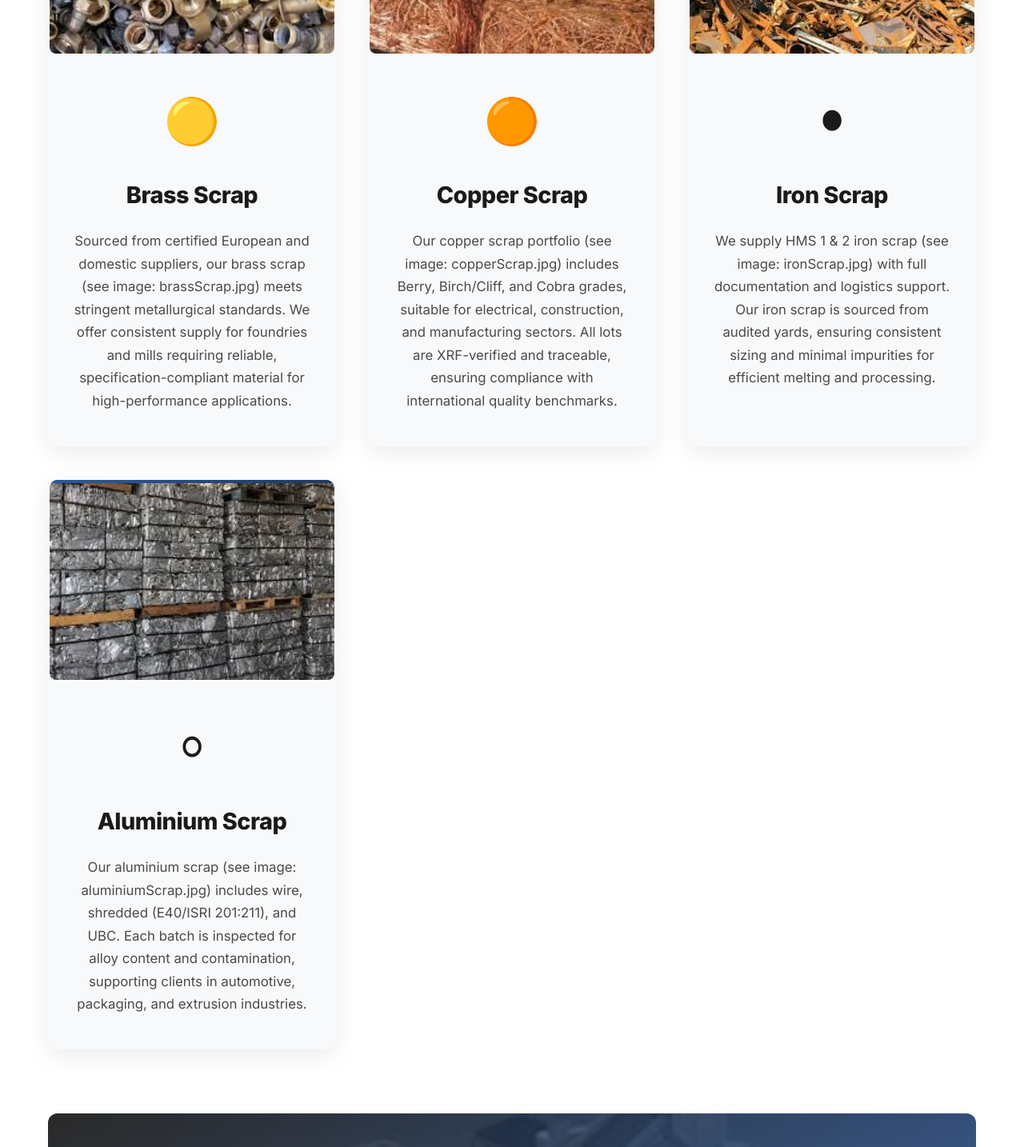
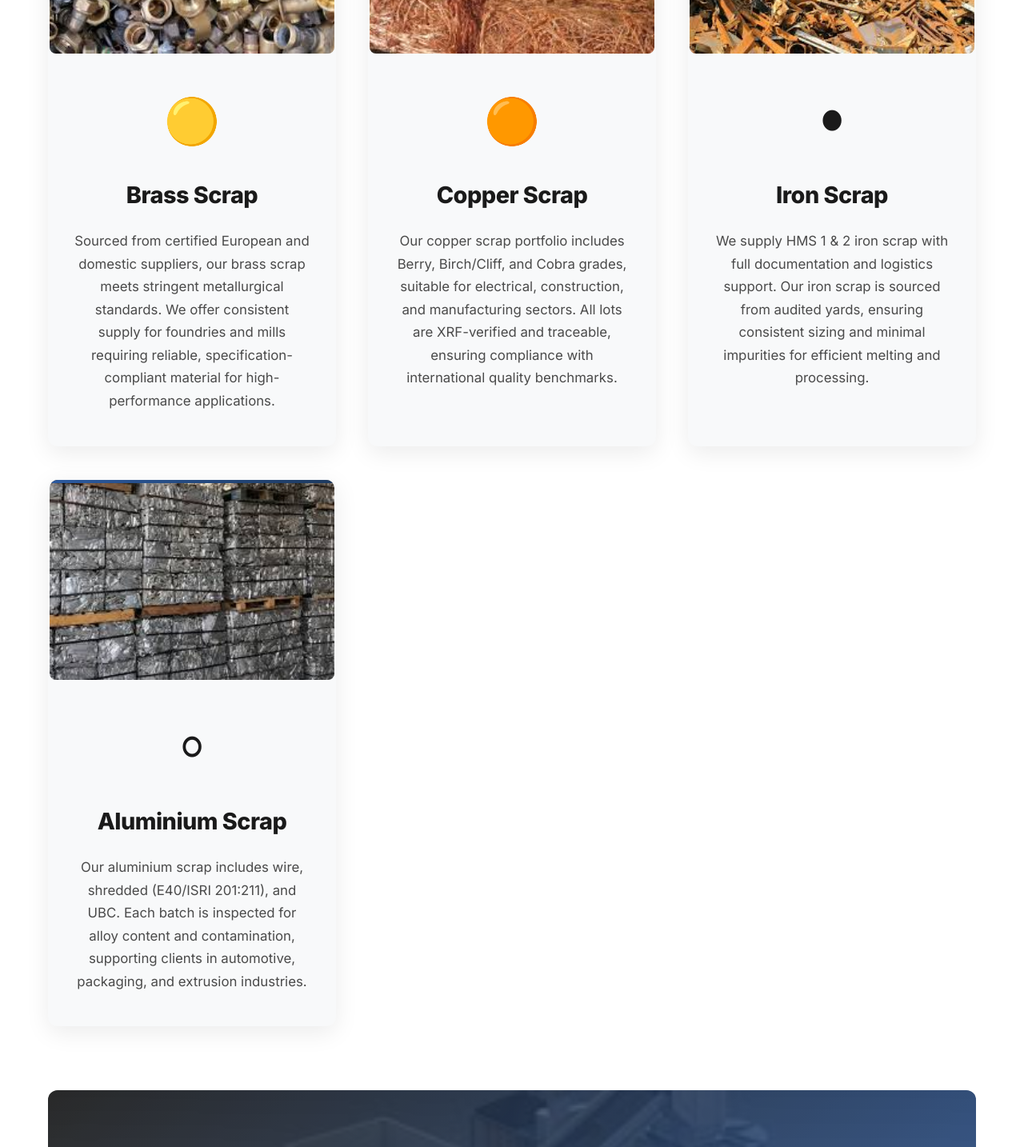
Before and after one commit to pratham-8123/metalloscrap, a React (Create React App) app: page / in a window 1280 px wide. Shown: the part 2256-3690 px from the top of the page at 80% size. Built offline with nearby package versions, Linux system fonts and the light colour scheme.

Commit message:
Updated Website Content

```diff
--- a/src/components/BusinessWebsite.js
+++ b/src/components/BusinessWebsite.js
@@ -213,7 +213,7 @@ const BusinessWebsite = () => {
                 <div className="product-icon">🟡</div>
                 <h3>Brass Scrap</h3>
                 <p>
-                  Sourced from certified European and domestic suppliers, our brass scrap (see image: brassScrap.jpg) meets stringent metallurgical standards. We offer consistent supply for foundries and mills requiring reliable, specification-compliant material for high-performance applications.
+                  Sourced from certified European and domestic suppliers, our brass scrap meets stringent metallurgical standards. We offer consistent supply for foundries and mills requiring reliable, specification-compliant material for high-performance applications.
                 </p>
               </div>
             </div>
@@ -226,7 +226,7 @@ const BusinessWebsite = () => {
                 <div className="product-icon">🟠</div>
                 <h3>Copper Scrap</h3>
                 <p>
-                  Our copper scrap portfolio (see image: copperScrap.jpg) includes Berry, Birch/Cliff, and Cobra grades, suitable for electrical, construction, and manufacturing sectors. All lots are XRF-verified and traceable, ensuring compliance with international quality benchmarks.
+                  Our copper scrap portfolio includes Berry, Birch/Cliff, and Cobra grades, suitable for electrical, construction, and manufacturing sectors. All lots are XRF-verified and traceable, ensuring compliance with international quality benchmarks.
                 </p>
               </div>
             </div>
@@ -239,7 +239,7 @@ const BusinessWebsite = () => {
                 <div className="product-icon">⚫</div>
                 <h3>Iron Scrap</h3>
                 <p>
-                  We supply HMS 1 & 2 iron scrap (see image: ironScrap.jpg) with full documentation and logistics support. Our iron scrap is sourced from audited yards, ensuring consistent sizing and minimal impurities for efficient melting and processing.
+                  We supply HMS 1 & 2 iron scrap with full documentation and logistics support. Our iron scrap is sourced from audited yards, ensuring consistent sizing and minimal impurities for efficient melting and processing.
                 </p>
               </div>
             </div>
@@ -252,7 +252,7 @@ const BusinessWebsite = () => {
                 <div className="product-icon">⚪</div>
                 <h3>Aluminium Scrap</h3>
                 <p>
-                  Our aluminium scrap (see image: aluminiumScrap.jpg) includes wire, shredded (E40/ISRI 201:211), and UBC. Each batch is inspected for alloy content and contamination, supporting clients in automotive, packaging, and extrusion industries.
+                  Our aluminium scrap includes wire, shredded (E40/ISRI 201:211), and UBC. Each batch is inspected for alloy content and contamination, supporting clients in automotive, packaging, and extrusion industries.
                 </p>
               </div>
             </div>
```
